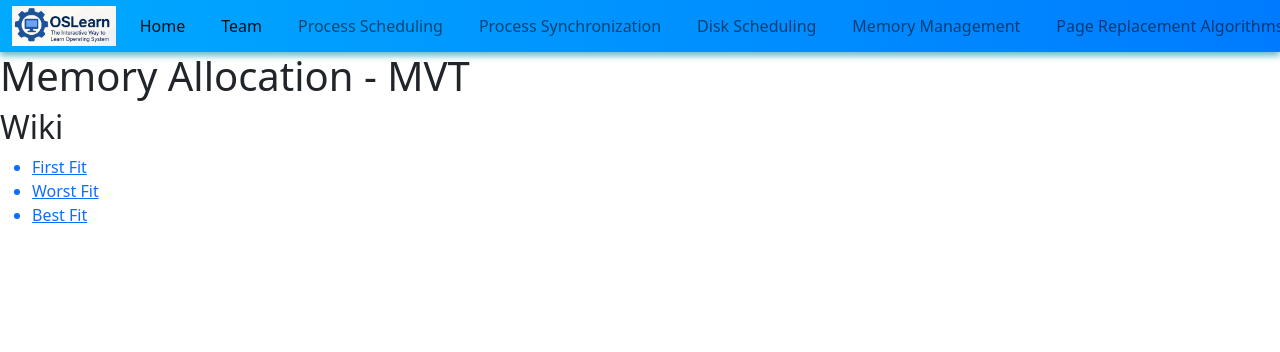
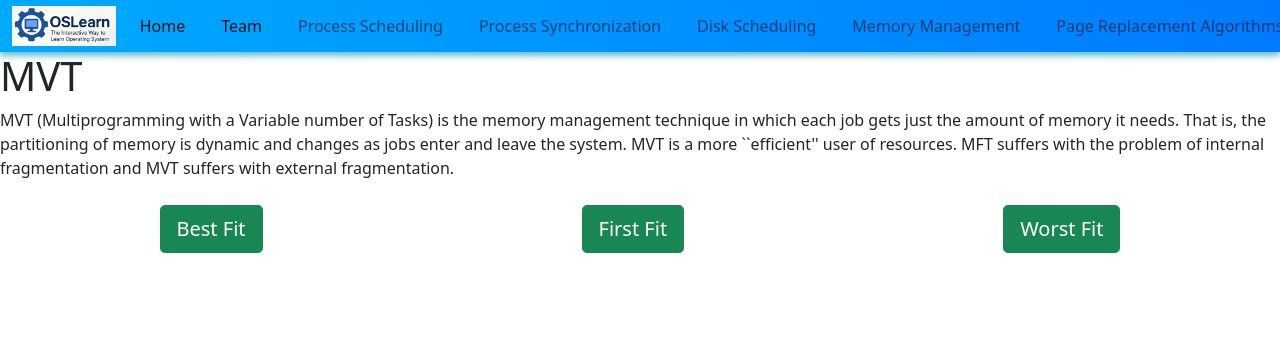
Before and after one commit to VarshiniAdurti28/OSLearn, a Flask app: page /memory-allocation/mvt/ in a window 1280 px wide; the page is wider, and only the part inside the window is pictured. Shown: the top 352 px of that part. Run offline with Flask 2, Linux system fonts and the light colour scheme.

Commit message:
Update wiki.html
Updated mvt wiki page

```diff
--- a/app/templates/memory_allocation/mvt/wiki.html
+++ b/app/templates/memory_allocation/mvt/wiki.html
@@ -1,21 +1,18 @@
 {% extends 'base.html' %}
 
 {% block title %}
-    Memory Allocation - MVT
+Memory Allocation
 {% endblock %}
 
 {% block body %}
-<h1>Memory Allocation - MVT</h1>
-<section>
-  <h2>Wiki</h2>
-</section>
-<section>
-  <nav>
-    <ul>
-      <a href="first-fit"><li>First Fit</li></a>
-      <a href="worst-fit"><li>Worst Fit</li></a>
-      <a href="best-fit"><li>Best Fit</li></a>
-    </ul>
-  </nav>
-</section>
+<h1>MVT</h1>
+<p>MVT (Multiprogramming with a Variable number of Tasks) is the memory management technique in which each job gets just
+    the amount of memory it needs. That is, the partitioning of memory is dynamic and changes as jobs enter and leave
+    the system. MVT is a more ``efficient'' user of resources. MFT suffers with the problem of internal fragmentation
+    and MVT suffers with external fragmentation.</p>
+<div style="display: flex; flex-direction: row; justify-content: space-around; margin-top: 25px; margin-bottom: 50px;">
+    <a href="/memory-allocation/mvt/best-fit"><button class="btn btn-success btn-lg">Best Fit</button></a>
+    <a href="/memory-allocation/mvt/first-fit"><button class="btn btn-success btn-lg">First Fit</button></a>
+    <a href="/memory-allocation/mvt/worst-fit"><button class="btn btn-success btn-lg">Worst Fit</button></a>
+</div>
 {% endblock %}
```
